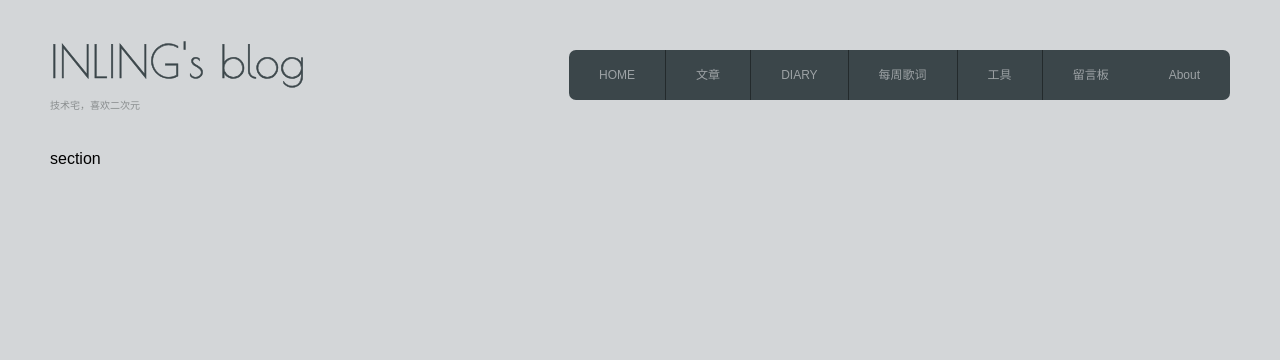
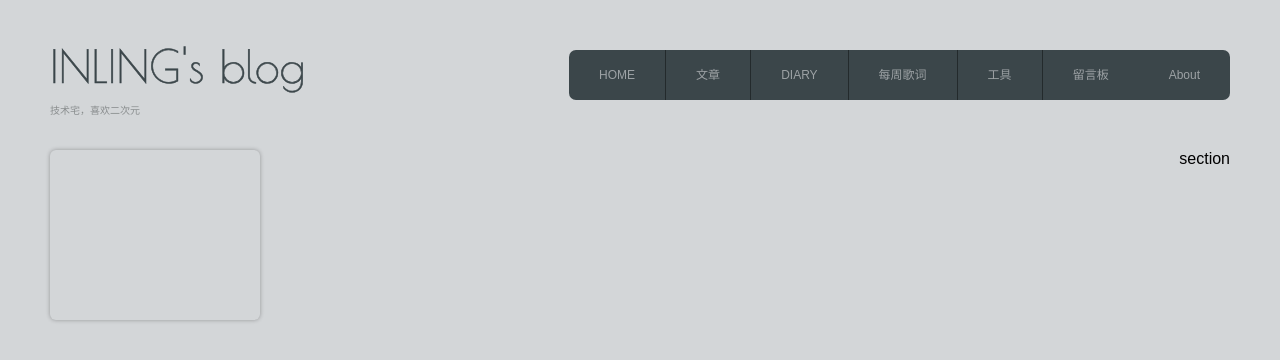
Before and after one commit to inling/inling-s-Blog, a Vue app: page / in a window 1280 px wide. Shown: the top 360 px of the page. Built offline with nearby package versions, Linux system fonts and the light colour scheme.

Commit message:
add aside content

```diff
--- /dev/null
+++ b/src/components/InAside.vue
@@ -0,0 +1,21 @@
+<template>
+  <div id="InAside">
+    <in-panel panelWidth='210px' panelHeight="170px"></in-panel>
+  </div>
+</template>
+
+<script>
+import InPanel from '@/components/InAsidePanel/InPanel.vue';
+export default {
+  data(){
+    return {}
+  },
+  components:{
+    InPanel
+  }
+}
+</script>
+
+<style lang="scss" scoped>
+
+</style>
--- /dev/null
+++ b/src/components/InAsidePanel/InPanel.vue
@@ -0,0 +1,25 @@
+<template>
+  <div id="InPanel" :style="{width:panelWidth,height:panelHeight}">
+    <slot></slot>
+  </div>
+</template>
+
+<script>
+export default {
+  data(){
+    return {}
+  },
+  props:{
+    panelWidth:Number,
+    panelHeight:Number
+  }
+}
+</script>
+
+<style lang="scss" scoped>
+#InPanel{
+  border-radius:6px;
+  box-shadow: 0 0 4px rgba(5,5,5,0.3);
+  transition: 0.3s background ease;
+}
+</style>
--- a/src/components/InHeader.vue
+++ b/src/components/InHeader.vue
@@ -1,5 +1,5 @@
 <template>
-  <div id="ilHeader">
+  <div id="InHeader">
     <in-logo>
       <in-logo-text slot="InLogoText">INLING's blog</in-logo-text>
       <in-logo-tag slot="InLogoTag">技术宅，喜欢二次元</in-logo-tag>
@@ -16,7 +16,6 @@
         <in-nav-item-list>About</in-nav-item-list>
       </in-nav-item>
     </in-nav>
-
 
   </div>
 </template>
@@ -83,7 +82,7 @@ export default {
 
 <style lang="scss" scoped>
 /*头部样式*/
-#ilHeader{
+#InHeader{
   width:1180px;
   height:150px;
   margin:0 auto;
--- a/src/components/InLogo/InLogo.vue
+++ b/src/components/InLogo/InLogo.vue
@@ -16,7 +16,7 @@ export default {
 <style lang="scss" scoped>
 #InLogo{
     position: absolute;
-    top:35px;
+    top:40px;
     left: 0px;
 }
 </style>
--- a/src/components/InSection.vue
+++ b/src/components/InSection.vue
@@ -1,5 +1,5 @@
 <template>
-    <div id="ilSection">
+    <div id="InSection">
         section
     </div>
 </template>
@@ -18,8 +18,5 @@ export default {
 </script>
 
 <style lang="scss" scoped>
-    #ilSection{
-        width:1180px;
-        margin:0 auto;
-    }
+
 </style>
--- a/src/views/InHome.vue
+++ b/src/views/InHome.vue
@@ -1,18 +1,34 @@
 <template>
-  <div class="home">
-    <InHeader></InHeader>
-    <InSection></InSection>
+  <div id="InHome">
+    <in-header></in-header>
+    <div id="InBody">
+      <in-aside></in-aside>
+      <InSection></InSection>
+    </div>
   </div>
 </template>
 
 <script>
 // @ is an alias to /src
-
+import InHeader from '@/components/InHeader.vue';
+import InAside from '@/components/InAside.vue';
 export default {
   name: 'home',
   components: {
-    InHeader:()=>import('@/components/InHeader.vue'),
+    InHeader,
+    InAside,
     InSection:()=>import('@/components/InSection.vue')
   }
 }
 </script>
+
+<style lang="scss" scoped>
+#InHome{
+  #InBody{
+    width:1180px;
+    margin:0 auto;
+    display:flex;
+    justify-content: space-between;
+  }
+}
+</style>
```
